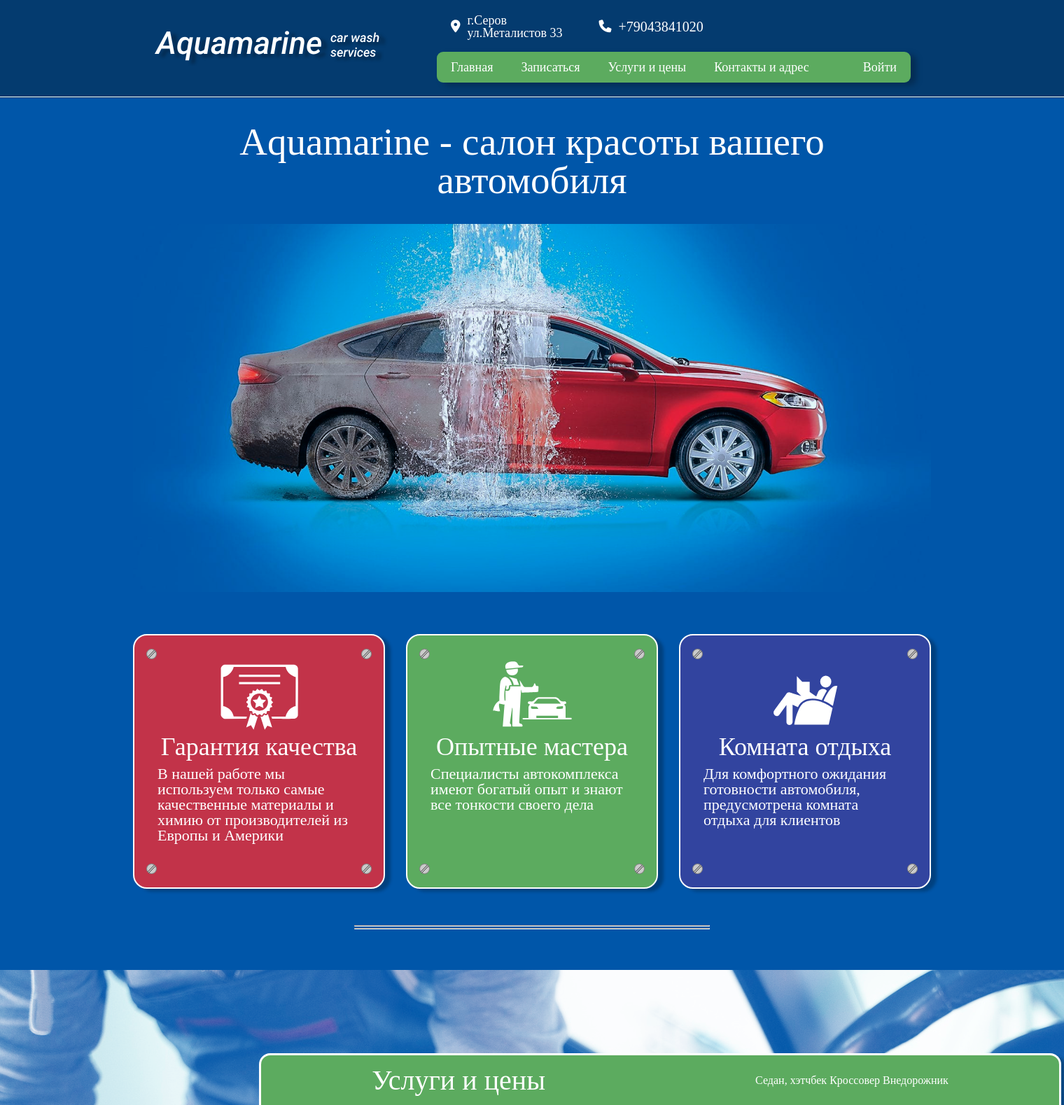
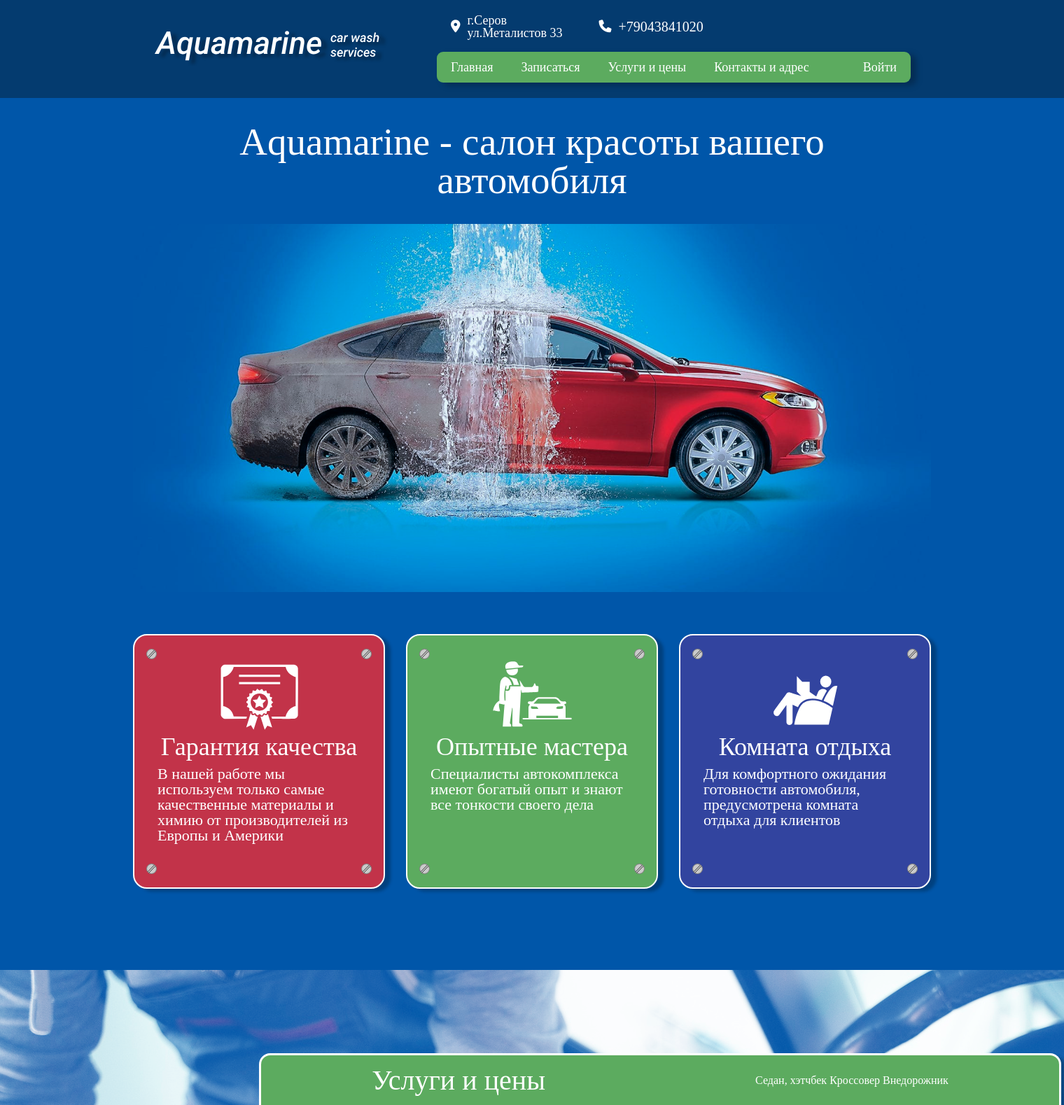
Before and after one commit to SwedL/aquamarine, a Django app: page / in a window 1520 px wide. Shown: the top 1579 px of the page at 70% size. Run offline with Django 4.2, Linux system fonts and the light colour scheme; style sheets or scripts are compiled from the project's sources; some libraries are stand-ins or nearby versions.

Commit message:
creating index.html 1.9 add remove hr

```diff
--- a/carwash/static/carwash/sass/index.sass
+++ b/carwash/static/carwash/sass/index.sass
@@ -31,15 +31,6 @@ $color-dark-blue2: #32449F
         display: flex
         flex-direction: row
         margin-bottom: 56px
-    &__hr
-        width: 506px
-        margin: 0 auto
-
-
-.hr2
-    width: 506px
-    margin: 0 auto
-    margin-top: -6px
 
 .cards-item
     position: relative
@@ -153,9 +144,6 @@ $color-dark-blue2: #32449F
         margin-right: 20px
         top: 965px
         right: 18px
-    &__hr
-        width: 506px
-        margin: 0 auto
 
 .third-section
     min-height: 600px
--- a/carwash/templates/carwash/base.html
+++ b/carwash/templates/carwash/base.html
@@ -58,7 +58,7 @@
                 </div>
             </div>
         </div>
-        <hr class="header__hr">
+        <!-- <hr class="header__hr">   -->
     </header>
 
 
--- a/carwash/templates/carwash/index.html
+++ b/carwash/templates/carwash/index.html
@@ -89,8 +89,6 @@
                     </div>
                 </div>
             </div>
-            <hr class="second-section__hr hr">
-            <hr class="second-section__hr hr2">
         </section>
 
         <!-- услуги и цены -->
@@ -112,8 +110,6 @@
 
                 <a class="services-section__link-freepik" href="https://ru.freepik.com/free-photo/beautiful-car-at-interior-clean-up-service_21139153.htm#page=4&query=%D0%B0%D0%B2%D1%82%D0%BE%D0%BC%D0%BE%D0%B9%D0%BA%D0%B0&position=1&from_view=search&track=sph" target="_blank">www.Freepik.com</a>
             </div>
-            <hr class="services-section__hr hr">
-            <hr class="seconds-section__hr hr2">
         </section>
 
         <!-- адрес (карта) -->
```
